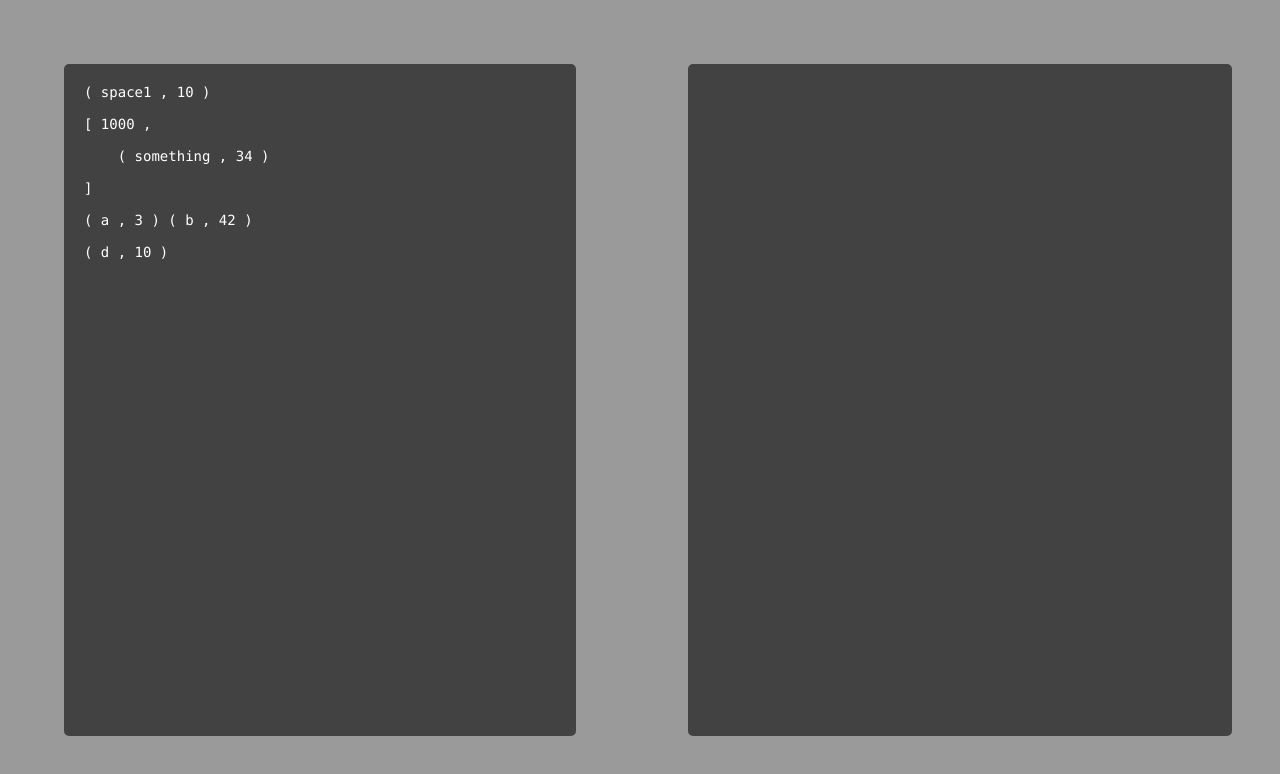
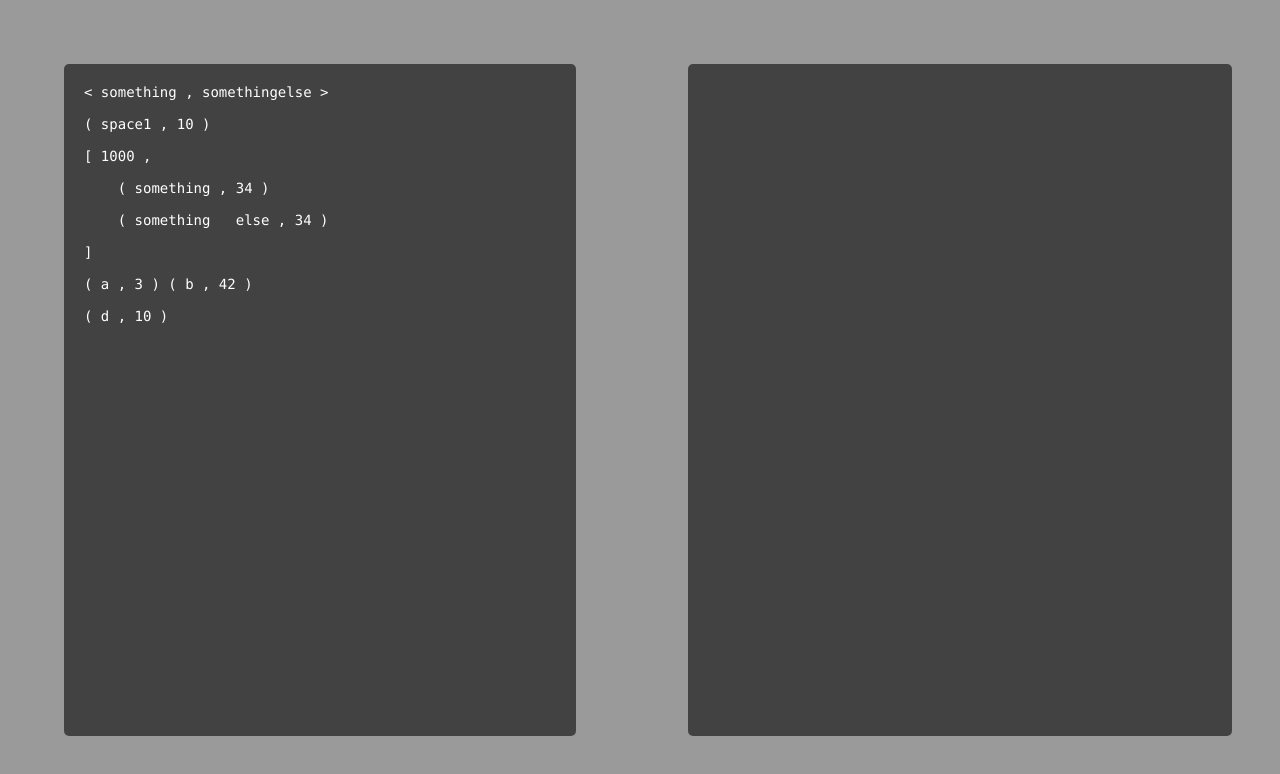
Before and after one commit to pouyakary/gerda, a plain HTML site: page playground/index.html in a window 1280 px wide. Drawn offline with Linux system fonts and the light colour scheme.

Commit message:
playground example improved

```diff
--- a/playground/index.html
+++ b/playground/index.html
@@ -26,11 +26,15 @@
 		<div>
 			<div class="half">
 				<center>
-					<textarea id="pad" onkeydown="updateSuggestions( )" onkeypress="updateSuggestions( )" onfocus="updateSuggestions( )" onclick="updateSuggestions( )" ondragend="updateSuggestions( )">( space1 , 10 )
+					<textarea id="pad" onkeydown="updateSuggestions( )" onkeypress="updateSuggestions( )" onfocus="updateSuggestions( )" onclick="updateSuggestions( )" ondragend="updateSuggestions( )">< something , somethingelse >
+
+( space1 , 10 )
 
 [ 1000 ,
 
     ( something , 34 )
+
+    ( something   else , 34 )
 
 ]
 
```
